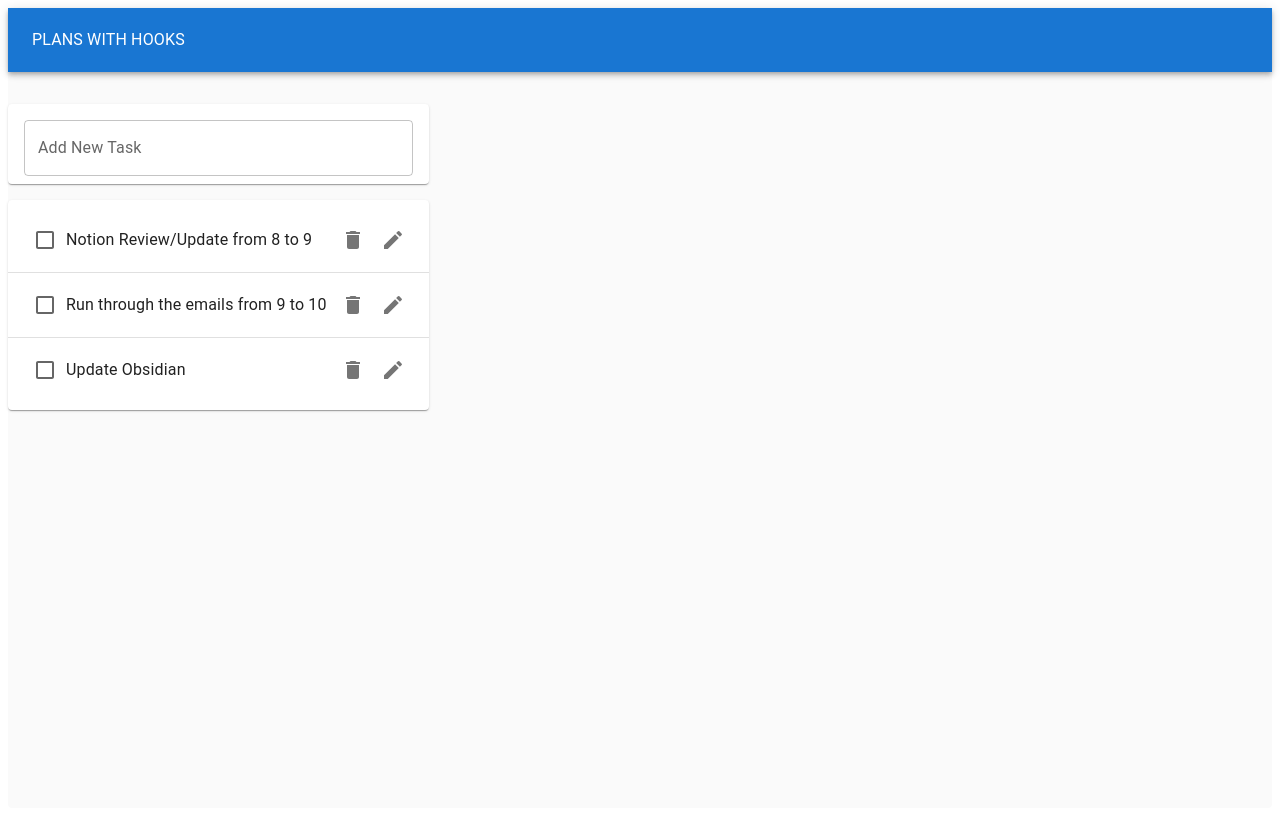
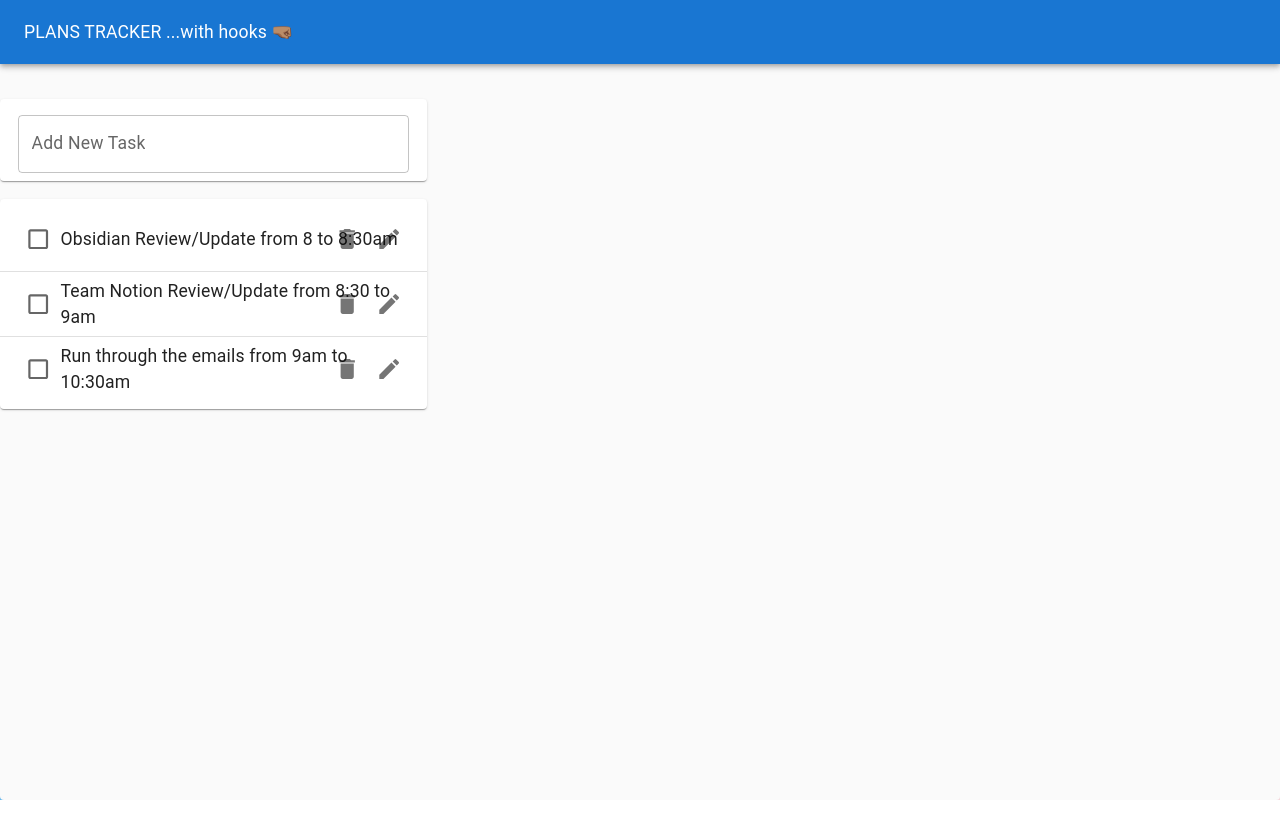
Before and after one commit to picklesniff/11_Planner, a React (Vite) app in the folder planner-app/: page / in a window 1280 px wide. Built offline with nearby package versions, Linux system fonts and the light colour scheme.

Commit message:
Files clean up before the styling

```diff
--- a/planner-app/src/PlannerApp.jsx
+++ b/planner-app/src/PlannerApp.jsx
@@ -22,7 +22,7 @@
     >
       <AppBar color='primary' position='static' style={{ height: "64px" }}>
         <Toolbar>
-          <Typography color='inherit'>PLANS WITH HOOKS</Typography>
+          <Typography color='inherit'>PLANS TRACKER ...with hooks 🤜🏽</Typography>
         </Toolbar>
       </AppBar>
       <Grid container justify='center' style={{ marginTop: "1rem" }}>
--- a/planner-app/src/contexts/plans.contexs.jsx
+++ b/planner-app/src/contexts/plans.contexs.jsx
@@ -4,24 +4,36 @@
 import { v4 as uuidv4 } from "uuid";
 
 const defaultPlans = [
-  { id: uuidv4(), task: "Notion Review/Update from 8 to 9", completed: false },
   {
     id: uuidv4(),
-    task: "Run through the emails from 9 to 10",
+    task: "Obsidian Review/Update from 8 to 8:30am",
     completed: false,
   },
-  { id: uuidv4(), task: "Update Obsidian", completed: false },
+  {
+    id: uuidv4(),
+    task: "Team Notion Review/Update from 8:30 to 9am ",
+    completed: false,
+  },
+  {
+    id: uuidv4(),
+    task: "Run through the emails from 9am to 10:30am",
+    completed: false,
+  },
 ];
 
 export const PlansContext = createContext();
 export const DispatchContext = createContext();
 
 export function PlansProvider({ children }) {
-  const [plans, dispatch] = useLocalStorageReducer("plans", defaultPlans, plansReducer);
+  const [plans, dispatch] = useLocalStorageReducer(
+    "plans",
+    defaultPlans,
+    plansReducer
+  );
   return (
-    <PlansContext.Provider value={ plans }>
-      <DispatchContext.Provider value={ dispatch }>
-      {children}
+    <PlansContext.Provider value={plans}>
+      <DispatchContext.Provider value={dispatch}>
+        {children}
       </DispatchContext.Provider>
     </PlansContext.Provider>
   );
--- a/planner-app/src/index.css
+++ b/planner-app/src/index.css
@@ -0,0 +1,12 @@
+* {
+    margin: 0;
+    padding: 0;
+    box-sizing: border-box;
+  }
+  html,
+  body {
+    background: linear-gradient(90deg, #69b7eb, #b3dbd3, #f4d6db);
+    font-size: 1.1rem;
+    font-family: "Quicksand", sans-serif;
+    height: 100%;
+  }
```
Also changed, not shown: planner-app/src/hooks/usePlanState.jsx (deleted, +0 -28 lines).
